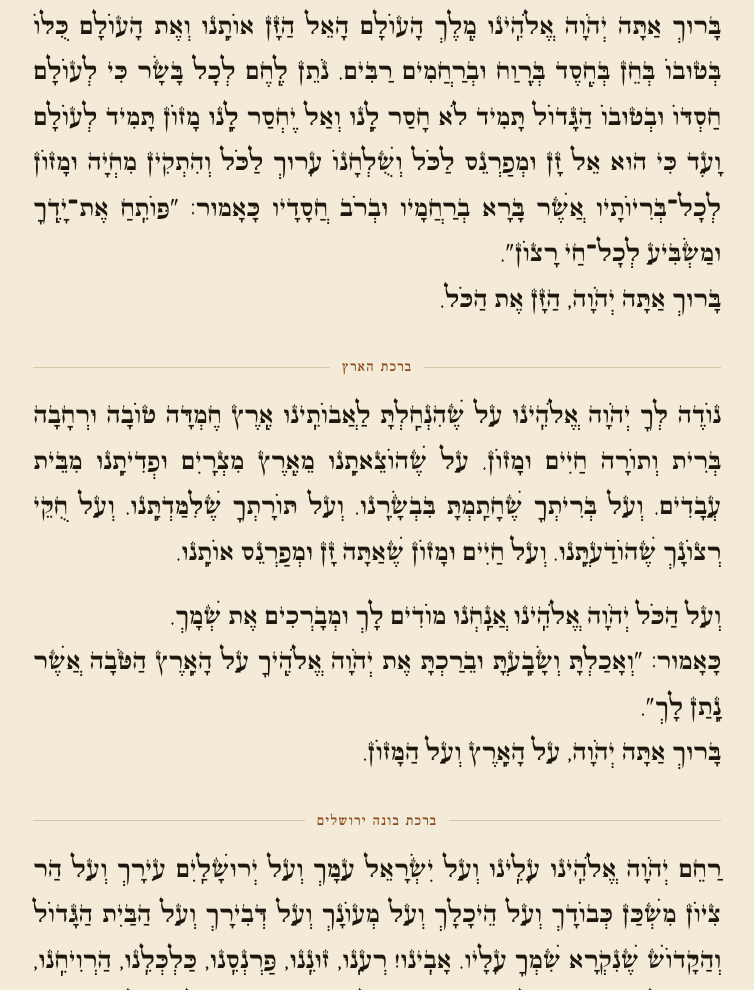
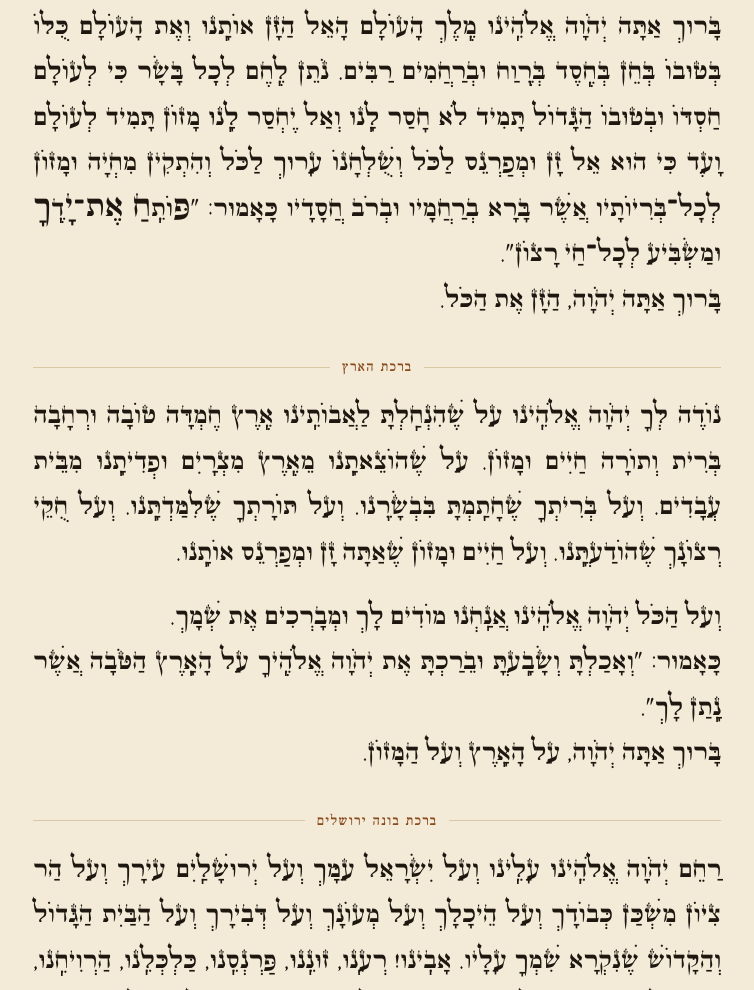
Before and after one commit to yaariyuval/birkat-hamazon, a plain HTML site: page index.html in a window 1280 px wide. Shown: the part 1249-2239 px from the top of the page, without its empty margins (263-1017 px from the left). Drawn offline with Linux system fonts and the light colour scheme.

Commit message:
Enlarge ר"ת פא"י and ס"ת חת"ך in פותח את ידיך
Co-Authored-By: Claude Opus 5.5 <noreply@anthropic.com>

```diff
--- a/app.js
+++ b/app.js
@@ -59,12 +59,23 @@ function kavanah(tag, text, src, f, dow) {
 
 function test(w, f) { return !w || (w[0] === '!' ? !f[w.slice(1)] : !!f[w]); }
 
+// "⟦פּ⟧וֹתֵֽ⟦חַ⟧" → enlarged letters (each ⟦…⟧ keeps a letter together with its vowels)
+function withBigLetters(str) {
+  if (!str.includes('⟦')) return document.createTextNode(str);
+  const frag = document.createDocumentFragment();
+  str.split(/(⟦[^⟧]*⟧)/).forEach(piece => {
+    if (!piece.startsWith('⟦')) { frag.append(piece); return; }
+    const b = document.createElement('span'); b.className = 'big'; b.textContent = piece.slice(1, -1); frag.append(b);
+  });
+  const wrap = document.createElement('span'); wrap.append(frag); return wrap;
+}
+
 function renderLine(line, f) {
   const span = document.createElement('span');
   const parts = typeof line === 'string' ? [line] : line;
   const bits = [];
   for (const p of parts) {
-    if (typeof p === 'string') { bits.push(document.createTextNode(p)); continue; }
+    if (typeof p === 'string') { bits.push(withBigLetters(p)); continue; }
     if (p.k) {
       if (!f.kav || (!test(p.w, f) && !S.showAll)) continue;
       const el = kavanah('span', p.k, p.src, f, p.dow);
--- a/style.css
+++ b/style.css
@@ -107,6 +107,8 @@ button, select, input { font: inherit; color: inherit; }
 .off { opacity: .38; }
 .text .zimun > span { margin-bottom: .2em; }
 
+.big { font-size: 1.3em; line-height: 1; }
+
 /* ── כוונות האר״י ── */
 .kav, .kav-block {
   font-family: 'Frank Ruehl', serif; font-size: 15px; line-height: 1.55;
--- a/sw.js
+++ b/sw.js
@@ -1,5 +1,5 @@
 // Offline cache: serve everything from cache, refresh it in the background.
-const CACHE = 'bhm-v4';
+const CACHE = 'bhm-v5';
 const FILES = [
   './', 'index.html', 'style.css', 'app.js', 'text.js', 'calendar.js', 'manifest.webmanifest',
   'fonts/StamSefarad-nikud.woff2?v=2', 'fonts/StamAshkenaz-nikud.woff2?v=2', 'fonts/SchwarzStamAri-nikud.woff2?v=2', 'fonts/KeterYG-Medium.woff2', 'fonts/FrankRuehlCLM-Medium.woff2',
--- a/text.js
+++ b/text.js
@@ -4,6 +4,7 @@
 // `w` names a flag from the day context (see app.js ctx()); a leading '!' negates.
 // `label` is the source's own instruction, shown only in "show all" mode.
 // `tov` marks a "(טוֹב)" that is said on yom tov and dropped on chol hamoed.
+// ⟦…⟧ inside a string enlarges those letters (ראשי/סופי תיבות, as printed in siddurim).
 
 const ten = { w: 'ten', t: 'אֱלֹהֵֽינוּ', label: 'בעשרה' };
 const wed = { w: 'wedding', t: 'שֶׁהַשִּׂמְחָה בִמְעוֹנוֹ', label: 'בסעודת חתן' };
@@ -108,7 +109,7 @@ export const TEXT = [
         { k: `באומרו פותח את ידיך, יכוין למה שכתבנו באשרי שאחר עמידה דיוצר דחול.`, src: PEC },
         { k: `ר"ת פותח את ידיך פא"י והוא שם א' מע"ב שמות דויסע ויבא ויט גם סודו הוא חיבור ב' שמות הויה ואדני יאהדונהי … גם ס"ת פותח את ידיך חת"ך והוא שם קדוש המכונה בספרי המקובלים שם הפרנסה. גם תכוין כי שם הנז' בחילוף אתב"ש הוא סא"ל`, src: SHK + ' יד' },
         { k: `וכונת שם חת"ך באשרי שקודם ובא לציון … אז הוא נגזר משם ההויה שהוא רחמים והיא הויה דע"ב`, src: SHK + ' טז' },
-        '"פּוֹתֵֽחַ אֶת־יָדֶֽךָ',
+        '"⟦פּ⟧וֹתֵֽ⟦חַ⟧ ⟦אֶת⟧־⟦יָ⟧דֶֽ⟦ךָ⟧',          // ר"ת פא"י, ס"ת חת"ך
         { k: `במלת ומשביע ג"כ תכוין שהוא בגימטריא חת"ך הנזכר`, src: SHK + ' יז' },
         'וּמַשְׂבִּיעַ לְכׇל־חַי רָצוֹן".',
       ],
--- a/tools/verify-text.mjs
+++ b/tools/verify-text.mjs
@@ -31,7 +31,7 @@ const norm = s => s.replace(/\s+/g, ' ').trim();
 
 const strings = [];
 const walk = (x) => {
-  if (typeof x === 'string') { if (/[ְ-ׇ]/.test(x)) strings.push(x); return; }
+  if (typeof x === 'string') { x = x.replace(/[⟦⟧]/g, ''); if (/[ְ-ׇ]/.test(x)) strings.push(x); return; }
   if (Array.isArray(x)) return x.forEach(walk);
   if (x && typeof x === 'object') { if (x.t) walk(x.t); if (x.lines) walk(x.lines); if (x.items) walk(x.items); }
 };
```
